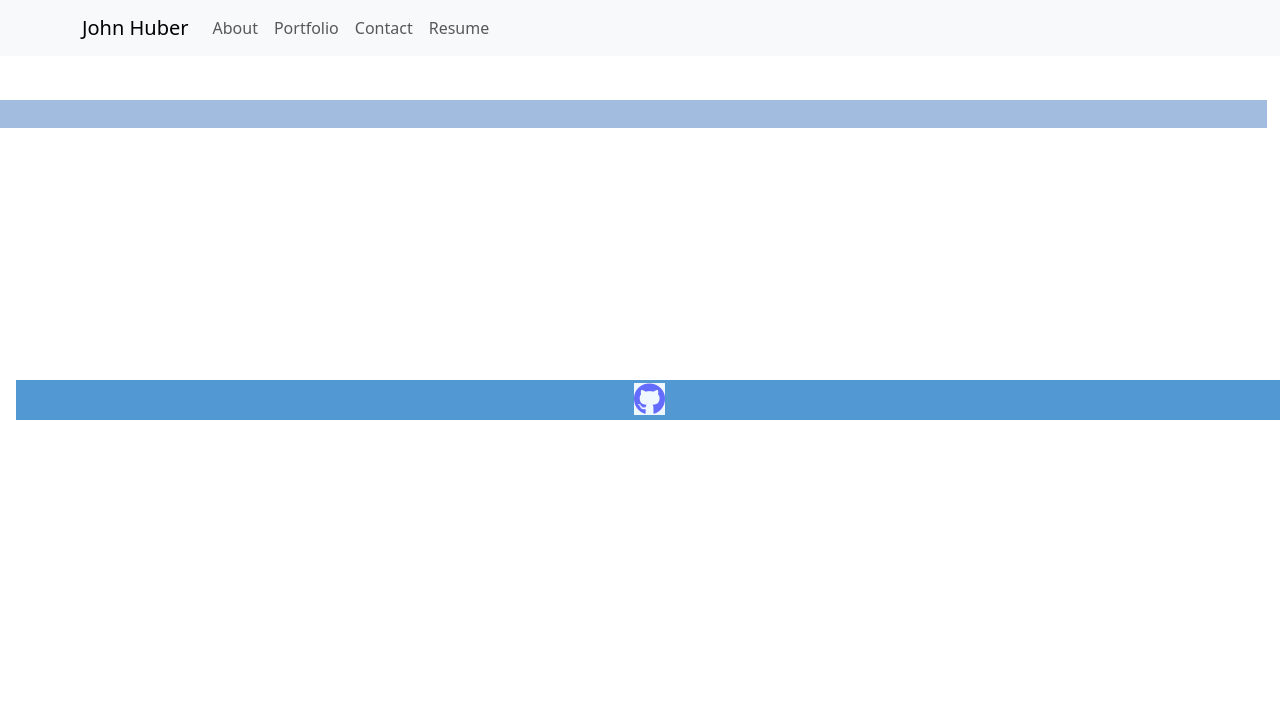
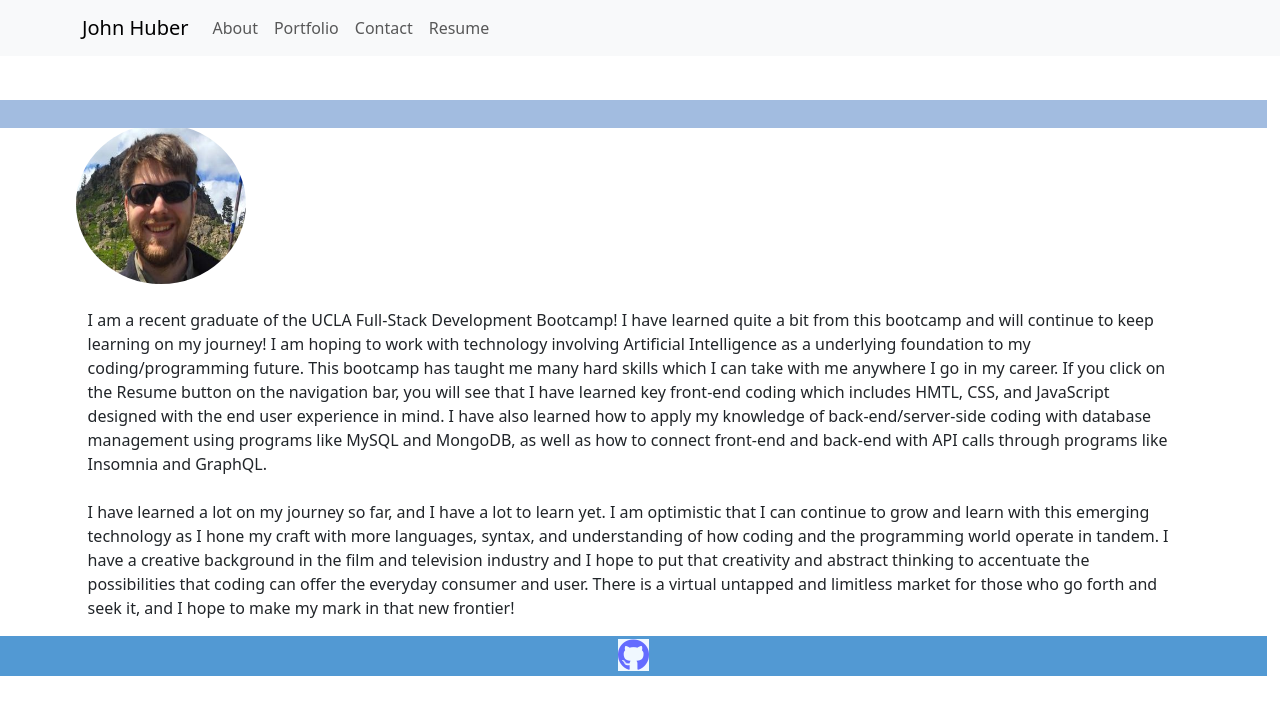
Before and after one commit to jhuber1155/React-Portfolio, a React (Vite) app in the folder React-Portfolio/: page / in a window 1280 px wide. Shown: the top 714 px of the page. Built offline with nearby package versions, Linux system fonts and the light colour scheme.

Commit message:
Fixed footer and loading issue on about page

```diff
--- a/React-Portfolio/src/App.jsx
+++ b/React-Portfolio/src/App.jsx
@@ -10,8 +10,8 @@ function App() {
     <Header />
     <main className = "mx-3">
     <Outlet />
+    </main>
     <Footer />
-    </main>
     </>
   );
 }
--- a/React-Portfolio/src/components/Navigation.jsx
+++ b/React-Portfolio/src/components/Navigation.jsx
@@ -10,7 +10,7 @@ function Navigation() {
         <Navbar.Toggle aria-controls="basic-navbar-nav" />
         <Navbar.Collapse id="basic-navbar-nav">
           <Nav className="me-auto">
-            <Nav.Link href="/about">About</Nav.Link>
+            <Nav.Link href="/">About</Nav.Link>
             <Nav.Link href="/portfolio">Portfolio</Nav.Link>
             <Nav.Link href="/contact">Contact</Nav.Link>
             <Nav.Link href="/resume">Resume</Nav.Link>
--- a/React-Portfolio/src/main.jsx
+++ b/React-Portfolio/src/main.jsx
@@ -21,7 +21,7 @@ const router = createBrowserRouter([
     errorElement: <ErrorPage />,
     children: [
         {
-            path: 'about',
+            path: '/',
             element: <About />
         },
         {
--- a/React-Portfolio/src/pages/About.jsx
+++ b/React-Portfolio/src/pages/About.jsx
@@ -9,7 +9,7 @@ export default function About() {
         <Container>
       <Row>
         <Col xs={6} md={4}>
-          <Image src={profilePicture} roundedCircle style={{ width: '171px', height: '180px' }}/>
+          <Image src={profilePicture} roundedCircle style={{ width: '170px', height: '160px' }}/>
         </Col>
       </Row>
         <div className = "container pt-4">
```
